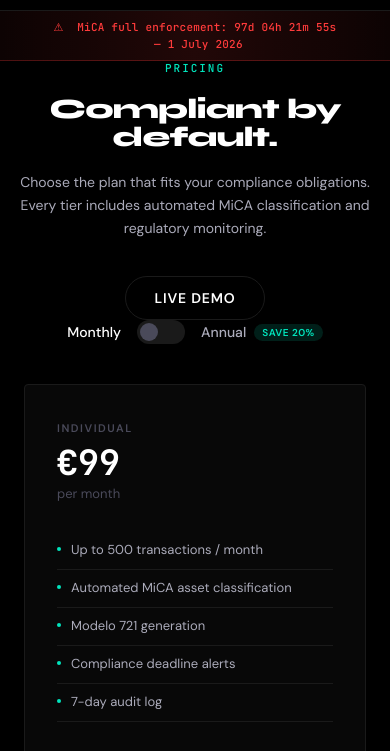
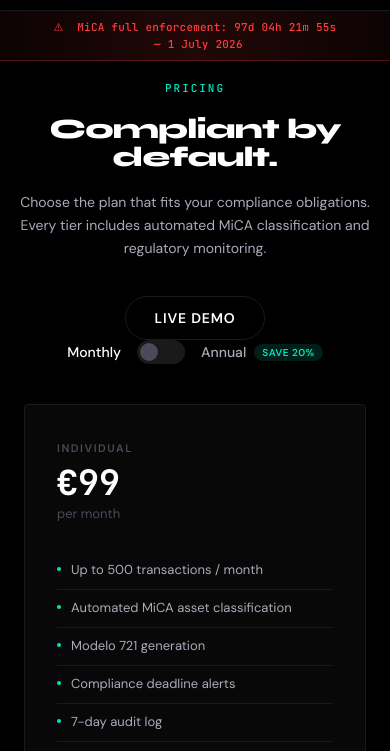
Before and after one commit to LobsterQuant/sentinel-web, a plain HTML site: page pricing.html in a window 390 px wide. Shown: the part 49-800 px from the top of the page. Drawn offline with Linux system fonts and the light colour scheme.

Commit message:
Increase mobile header margin to 130px in pricing.html

```diff
--- a/pricing.html
+++ b/pricing.html
@@ -749,7 +749,7 @@
 
     @media (max-width: 768px) {
       .page-header, .pricing-hero, section.hero {
-        margin-top: 110px !important;
+        margin-top: 130px !important;
         padding-top: 20px !important;
       }
     }
```
